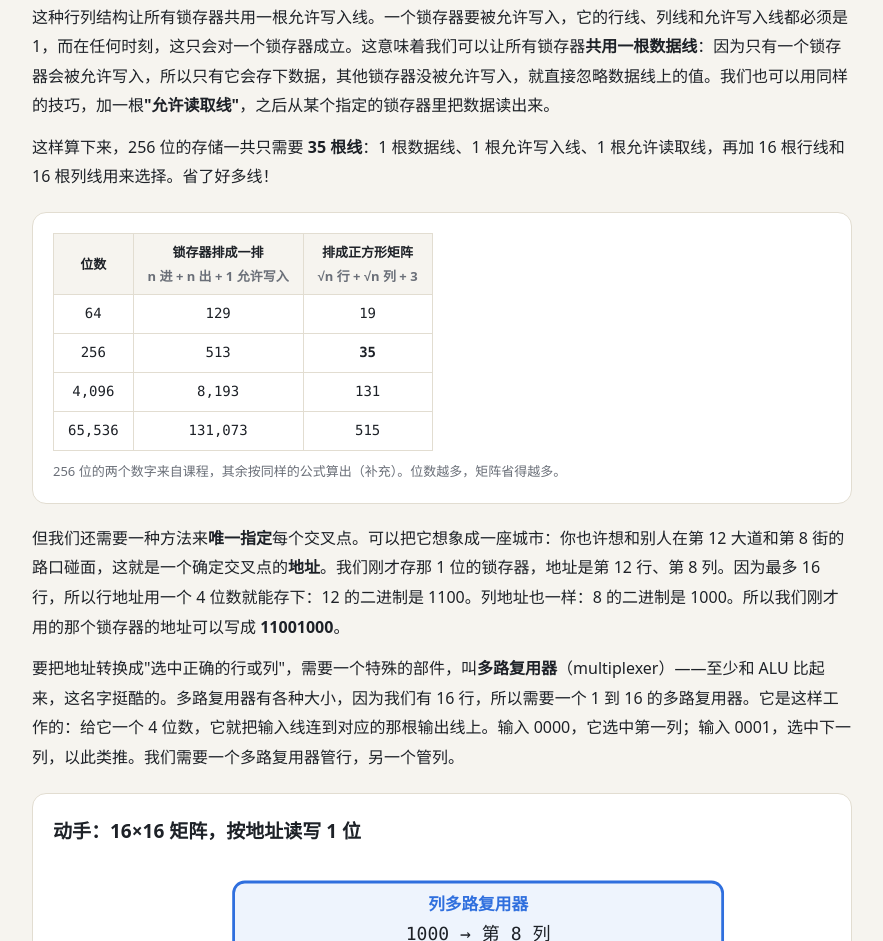
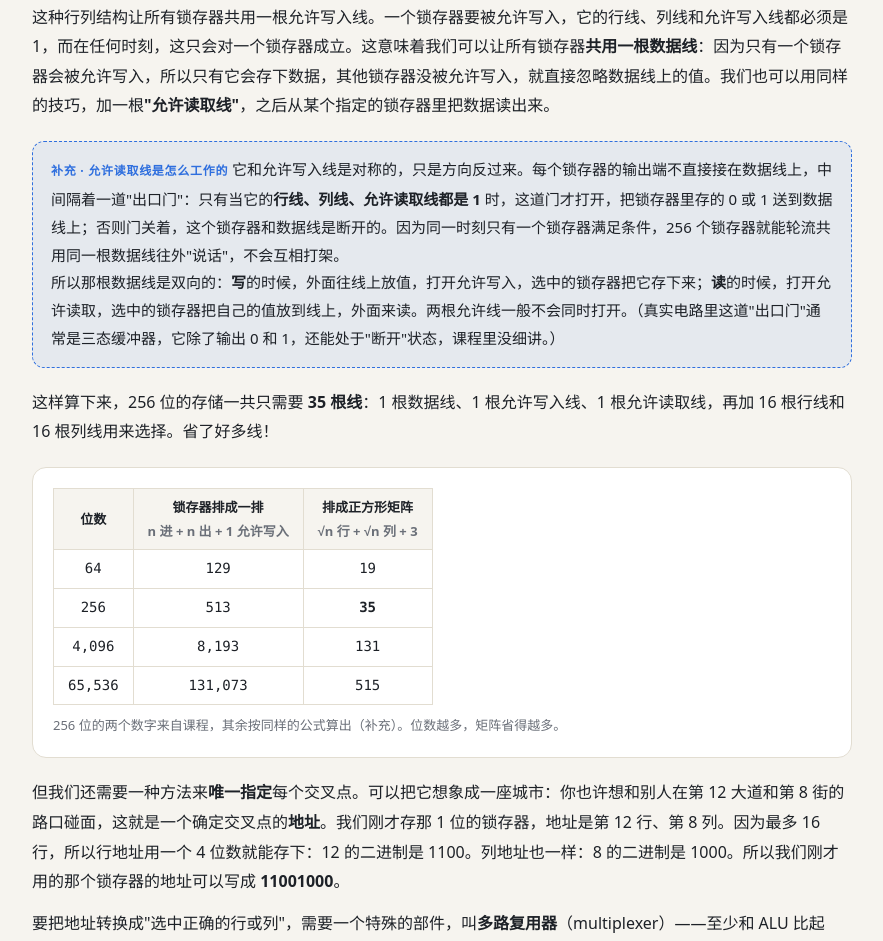
Before and after one commit to wangx7/cs-crash-course, a plain HTML site: page 06.html in a window 1280 px wide. Shown: the part 4886-5827 px from the top of the page, without its empty margins (286-1169 px from the left). Drawn offline with Linux system fonts and the light colour scheme.

Commit message:
解释允许读取线

```diff
--- a/06.html
+++ b/06.html
@@ -165,6 +165,11 @@ table.wires td,table.wires th{padding:6px 14px}
   <p>解决方法是<b>矩阵</b>！在矩阵里，我们不再把锁存器排成一排，而是排成网格。存 256 位，需要一个 16×16 的锁存器网格，配 16 行、16 列的线。要启用其中任意一个锁存器，就打开它对应的<b>行线和列线</b>。</p>
   <p>放大看看是怎么做到的。我们只想让两根被打开的线交叉处的那个锁存器被启用，其他锁存器都保持关闭。为此，可以用我们信赖的 <b>AND 门</b>！只有行线和列线都是 1，AND 门才输出 1，所以可以用这个信号唯一地选中一个锁存器。</p>
   <p>这种行列结构让所有锁存器共用一根允许写入线。一个锁存器要被允许写入，它的行线、列线和允许写入线都必须是 1，而在任何时刻，这只会对一个锁存器成立。这意味着我们可以让所有锁存器<b>共用一根数据线</b>：因为只有一个锁存器会被允许写入，所以只有它会存下数据，其他锁存器没被允许写入，就直接忽略数据线上的值。我们也可以用同样的技巧，加一根<b>"允许读取线"</b>，之后从某个指定的锁存器里把数据读出来。</p>
+  <div class="extra">
+    <span class="t">允许读取线是怎么工作的</span>
+    它和允许写入线是对称的，只是方向反过来。每个锁存器的输出端不直接接在数据线上，中间隔着一道"出口门"：只有当它的<b>行线、列线、允许读取线都是 1</b> 时，这道门才打开，把锁存器里存的 0 或 1 送到数据线上；否则门关着，这个锁存器和数据线是断开的。因为同一时刻只有一个锁存器满足条件，256 个锁存器就能轮流共用同一根数据线往外"说话"，不会互相打架。<br>
+    所以那根数据线是双向的：<b>写</b>的时候，外面往线上放值，打开允许写入，选中的锁存器把它存下来；<b>读</b>的时候，打开允许读取，选中的锁存器把自己的值放到线上，外面来读。两根允许线一般不会同时打开。（真实电路里这道"出口门"通常是三态缓冲器，它除了输出 0 和 1，还能处于"断开"状态，课程里没细讲。）
+  </div>
   <p>这样算下来，256 位的存储一共只需要 <b>35 根线</b>：1 根数据线、1 根允许写入线、1 根允许读取线，再加 16 根行线和 16 根列线用来选择。省了好多线！</p>
 
   <div class="card" style="overflow-x:auto">
```
